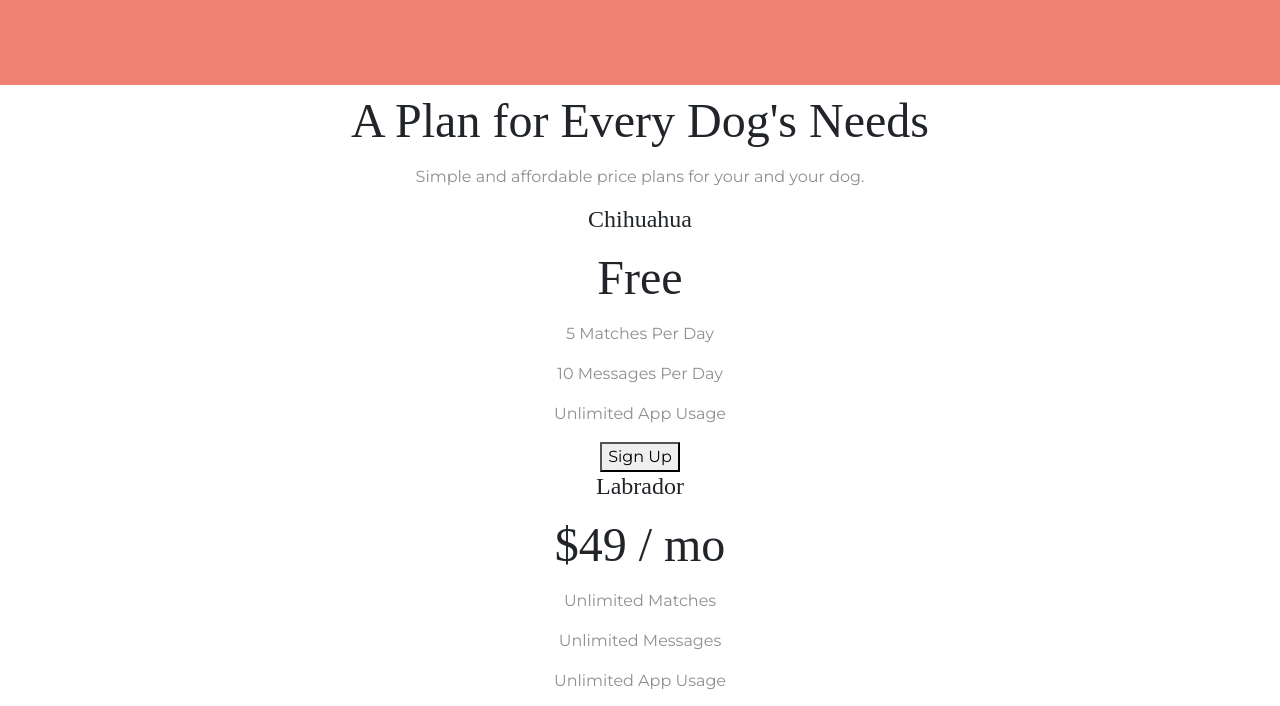
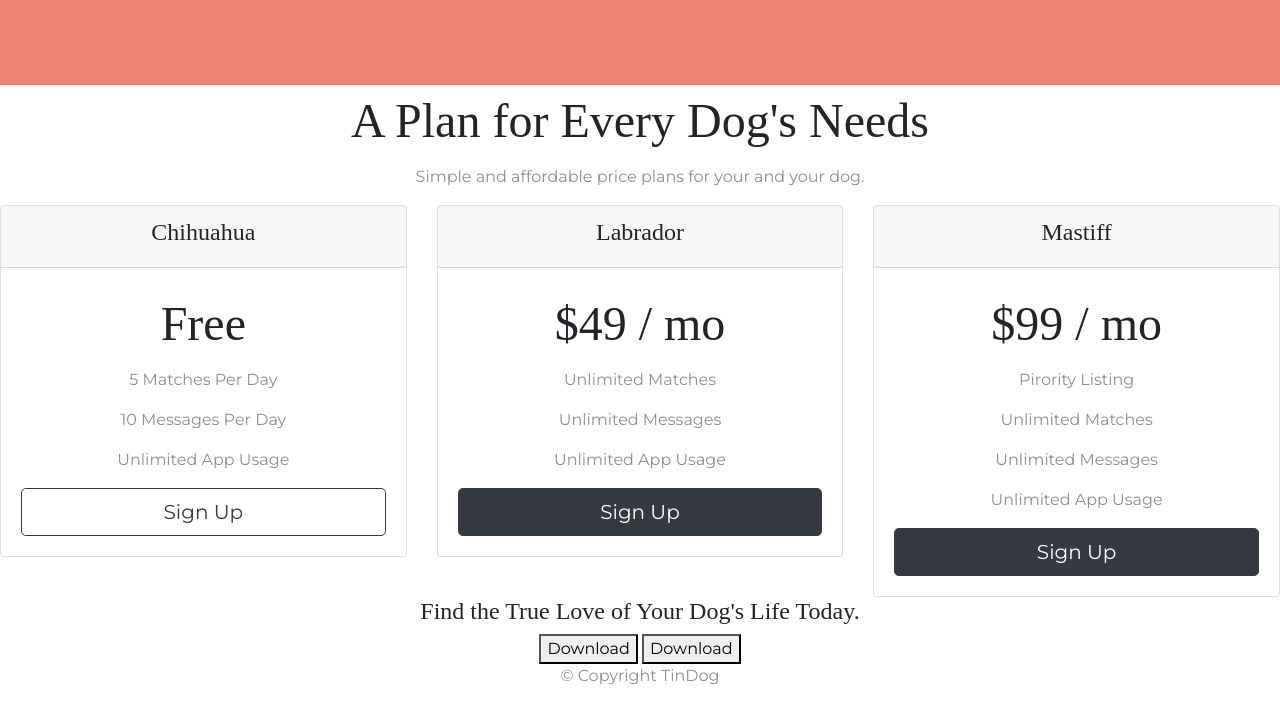
Before and after one commit to YamachitaR/TinDog-, a plain HTML site: page index.html in a window 1280 px wide. Shown: the part 1767-2473 px from the top of the page. Drawn offline with nearby package versions, Linux system fonts and the light colour scheme.

Commit message:
bootstrap cards

```diff
--- a/index.html
+++ b/index.html
@@ -174,35 +174,63 @@
 
   <!-- Pricing -->
 
-  <section id="pricing">
+  <section class="white-section" id="pricing">
 
-    <h2>A Plan for Every Dog's Needs</h2>
+    <h2 class="section-heading">A Plan for Every Dog's Needs</h2>
     <p>Simple and affordable price plans for your and your dog.</p>
 
+    <div class="row">
 
+      <div class="pricing-column col-lg-4 col-md-6">
+        <div class="card">
+          <div class="card-header">
             <h3>Chihuahua</h3>
-    <h2>Free</h2>
+          </div>
+          <div class="card-body">
+            <h2 class="price-text">Free</h2>
             <p>5 Matches Per Day</p>
             <p>10 Messages Per Day</p>
             <p>Unlimited App Usage</p>
-    <button type="button">Sign Up</button>
+            <button class="btn btn-lg btn-block btn-outline-dark" type="button">Sign Up</button>
+          </div>
+        </div>
+      </div>
 
-
+      <div class="pricing-column col-lg-4 col-md-6">
+        <div class="card">
+          <div class="card-header">
             <h3>Labrador</h3>
-    <h2>$49 / mo</h2>
+          </div>
+          <div class="card-body">
+            <h2 class="price-text">$49 / mo</h2>
             <p>Unlimited Matches</p>
             <p>Unlimited Messages</p>
             <p>Unlimited App Usage</p>
-    <button type="button">Sign Up</button>
+            <button class="btn btn-lg btn-block btn-dark" type="button">Sign Up</button>
+          </div>
+        </div>
+      </div>
 
-
+      <div class="pricing-column col-lg-4">
+        <div class="card">
+          <div class="card-header">
             <h3>Mastiff</h3>
-    <h2>$99 / mo</h2>
+          </div>
+          <div class="card-body">
+            <h2 class="price-text">$99 / mo</h2>
             <p>Pirority Listing</p>
             <p>Unlimited Matches</p>
             <p>Unlimited Messages</p>
             <p>Unlimited App Usage</p>
-    <button type="button">Sign Up</button>
+            <button class="btn btn-lg btn-block btn-dark" type="button">Sign Up</button>
+
+          </div>
+        </div>
+      </div>
+
+
+
+    </div>
 
   </section>
 
```
Lines whose indentation alone changed are shown as unchanged.
